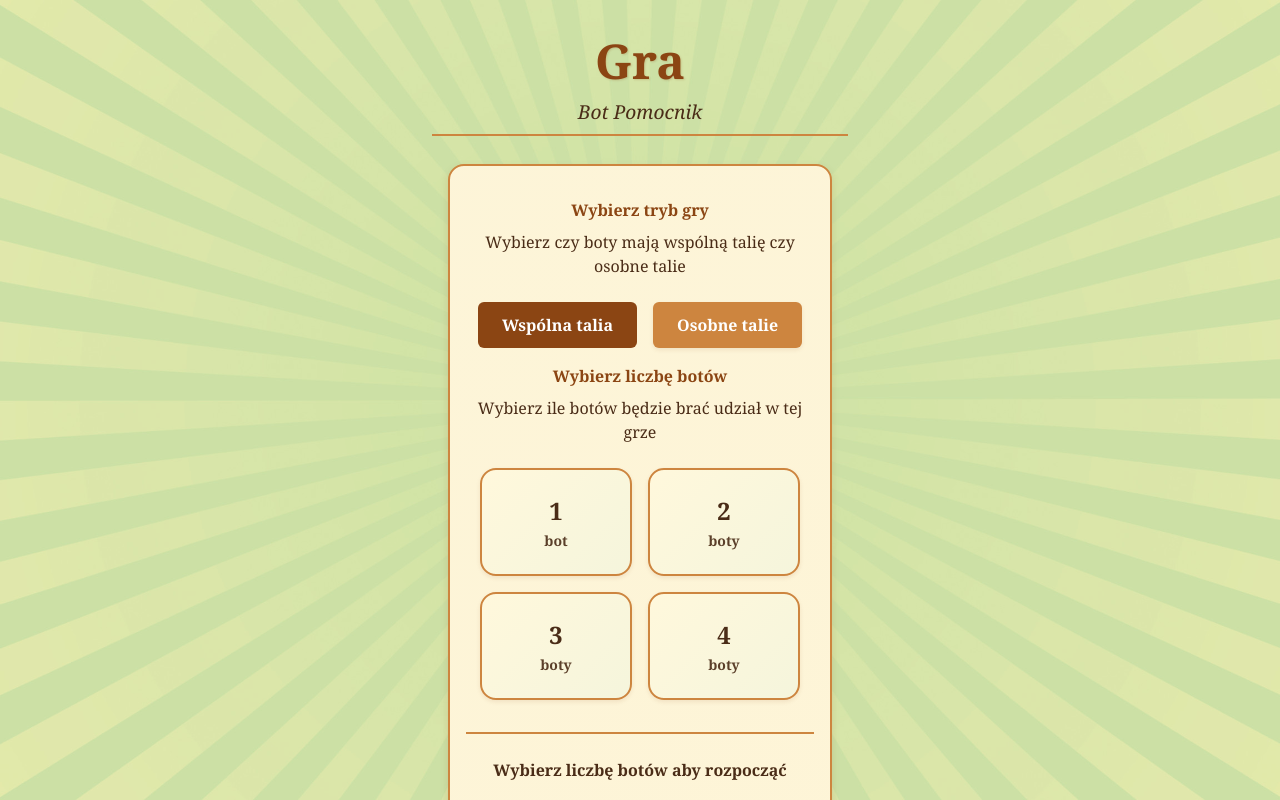
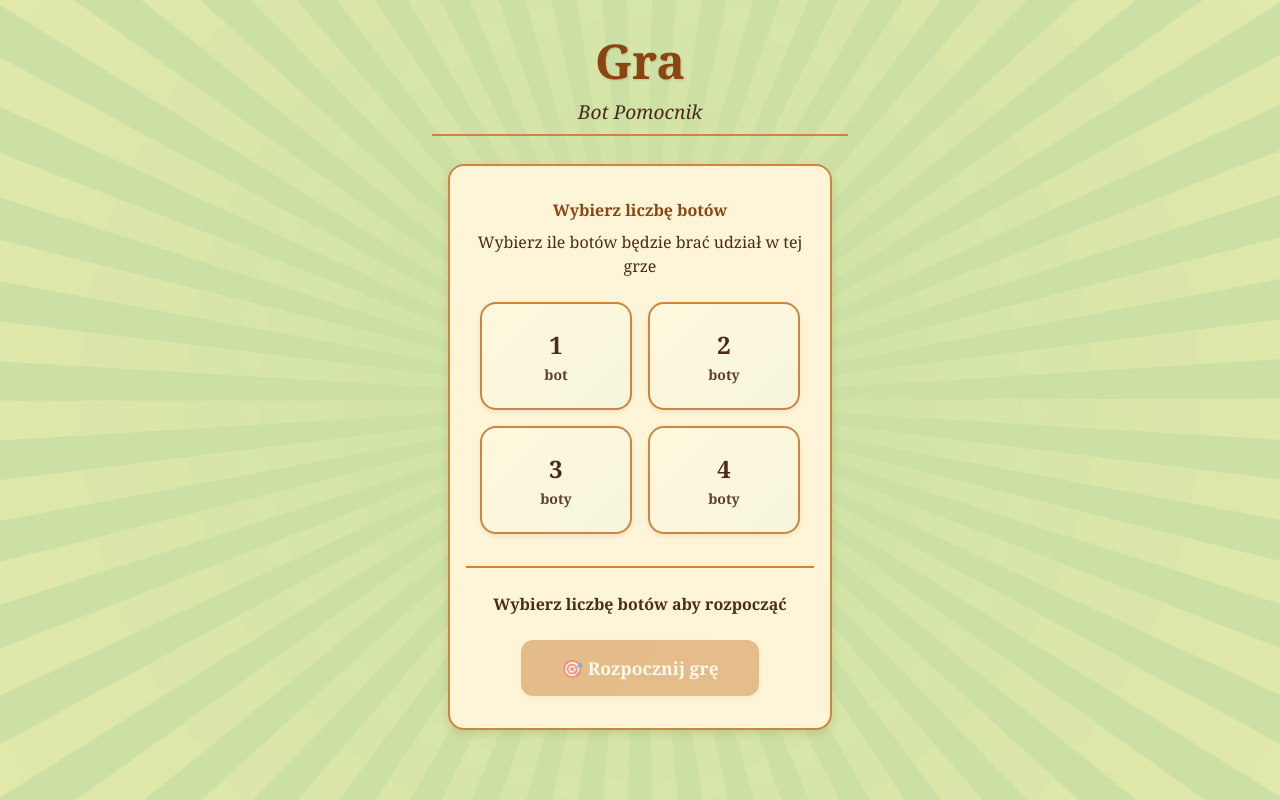
Before and after one commit to lukmarcus/spolka-zoo-bot-pomocnik, a React (Vite) app: page /game in a window 1280 px wide. Shown: the top 800 px of the page. Built offline with nearby package versions, Linux system fonts and the light colour scheme.

Commit message:
deck options moved below bots

```diff
--- a/src/pages/Game.tsx
+++ b/src/pages/Game.tsx
@@ -71,7 +71,6 @@ const Game: React.FC = () => {
 
   const handleModeSelection = (mode: "shared" | "individual") => {
     setSelectedMode(mode);
-    setSelectedBotCount(null);
   };
 
   const handleStartGame = () => {
@@ -204,28 +203,6 @@ const Game: React.FC = () => {
                   // v0.3.2 Always show bot selection when no cards are drawn
                   <div className={styles.botSelection}>
                     <div className={styles.botSelectionContent}>
-                      <h3>Wybierz tryb gry</h3>
-                      <p>
-                        Wybierz czy boty mają wspólną talię czy osobne talie
-                      </p>
-                      <div className={styles.modeButtons}>
-                        <button
-                          className={`${styles.modeOption} ${
-                            selectedMode === "shared" ? styles.selected : ""
-                          }`}
-                          onClick={() => handleModeSelection("shared")}
-                        >
-                          Wspólna talia
-                        </button>
-                        <button
-                          className={`${styles.modeOption} ${
-                            selectedMode === "individual" ? styles.selected : ""
-                          }`}
-                          onClick={() => handleModeSelection("individual")}
-                        >
-                          Osobne talie
-                        </button>
-                      </div>
                       <h3>Wybierz liczbę botów</h3>
                       <p>Wybierz ile botów będzie brać udział w tej grze</p>
                       <div className={styles.botButtons}>
@@ -244,6 +221,36 @@ const Game: React.FC = () => {
                           </button>
                         ))}
                       </div>
+                      {/* Show mode selection only when 2-4 bots selected */}
+                      {selectedBotCount && selectedBotCount >= 2 ? (
+                        <>
+                          <h3>Wybierz tryb gry</h3>
+                          <p>
+                            Wybierz czy boty mają wspólną talię czy osobne talie
+                          </p>
+                          <div className={styles.modeButtons}>
+                            <button
+                              className={`${styles.modeOption} ${
+                                selectedMode === "shared" ? styles.selected : ""
+                              }`}
+                              onClick={() => handleModeSelection("shared")}
+                            >
+                              Wspólna talia
+                            </button>
+                            <button
+                              className={`${styles.modeOption} ${
+                                selectedMode === "individual"
+                                  ? styles.selected
+                                  : ""
+                              }`}
+                              onClick={() => handleModeSelection("individual")}
+                            >
+                              Osobne talie
+                            </button>
+                          </div>
+                        </>
+                      ) : null}
+
                       <div className={styles.startGameSection}>
                         {selectedBotCount ? (
                           <p className={styles.selectedInfo}>
```
